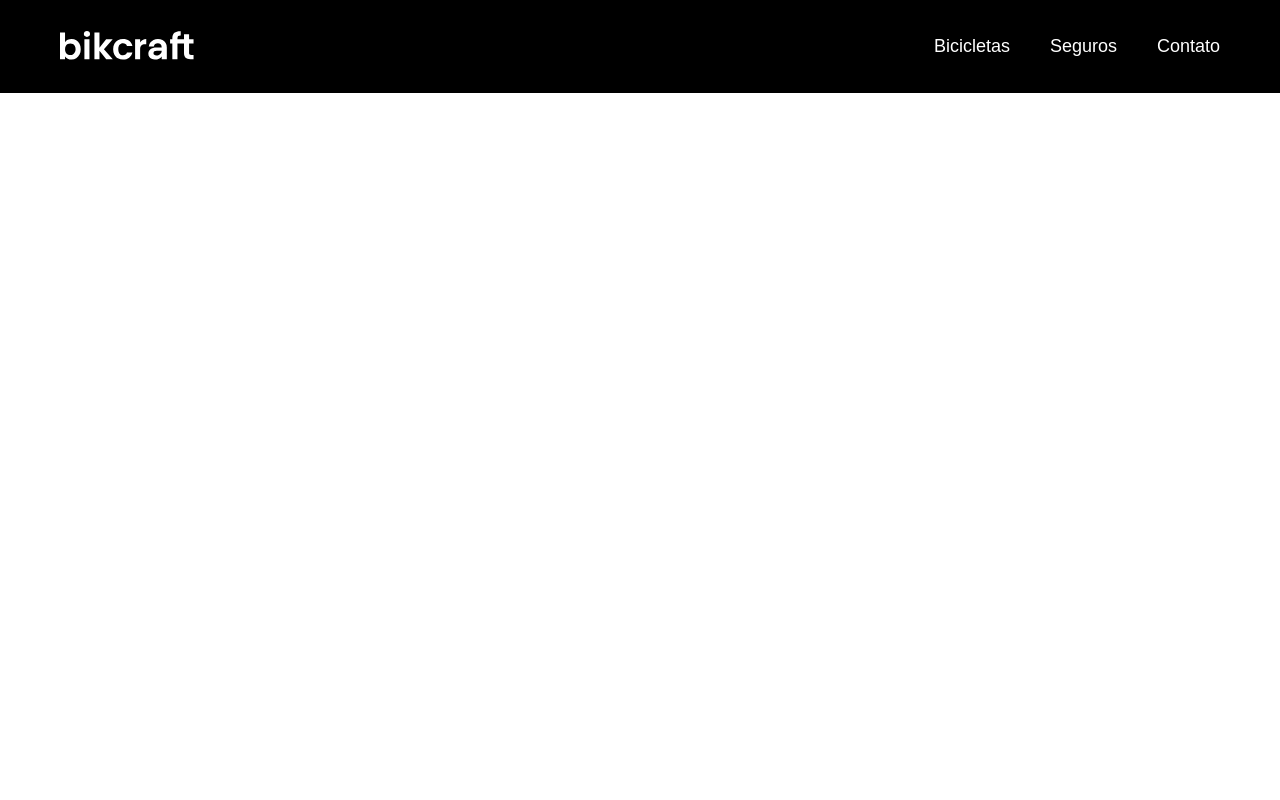
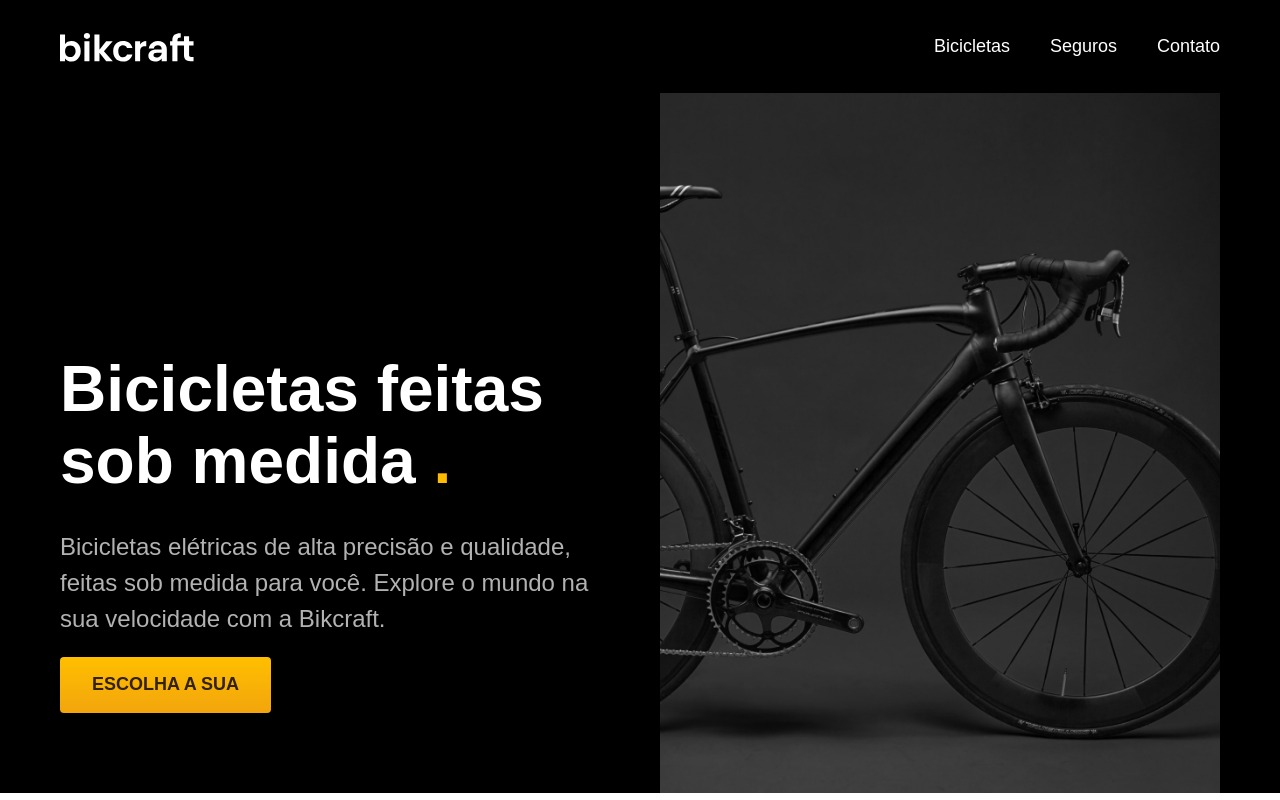
Before and after one commit to pausasilva/bikcraft, a plain HTML site: page index.html in a window 1280 px wide. Drawn offline with Linux system fonts and the light colour scheme.

Commit message:
begining of intro section

```diff
--- a/index.html
+++ b/index.html
@@ -14,7 +14,7 @@
   <header class="header-bg">
     <div class="header">
       <a href="./"><img src="./src/img/bikcraft.svg" alt="Bikcraft"></a>
-      <nav aria-label="primary nav">
+      <nav aria-label="Primary nav">
         <ul class="header-menu">
           <li><a href="./bikes.html">Bicicletas</a></li>
           <li><a href="./insurance.html">Seguros</a></li>
@@ -23,6 +23,20 @@
       </nav>
     </div>
   </header>
+
+  <main class="intro-bg">
+    <div class="intro">
+      <div class="intro-content">
+        <h1>Bicicletas feitas sob medida <span>.</span></h1>
+        <p>Bicicletas elétricas de alta precisão e qualidade, feitas sob medida
+          para você.
+          Explore o mundo na sua velocidade com a Bikcraft.
+        </p>
+        <a href="./bikes.html">Escolha a sua</a>
+      </div>
+      <img src="./src/img/fotos/introducao.jpg" alt="Black eletrical bike">
+    </div>
+  </main>
 </body>
 
 </html>
--- a/src/css/style.css
+++ b/src/css/style.css
@@ -2,13 +2,22 @@ body {
   margin: 0px;
   font-family: Arial, Helvetica, sans-serif;
 }
+h1,
+ul,
+p {
+  margin: 0px;
+}
 ul {
-  margin: 0px;
   padding: 0px;
   list-style: none;
 }
 a {
   text-decoration: none;
+  color: inherit;
+}
+img {
+  max-width: 100%;
+  display: block;
 }
 .header-bg {
   background: #000000;
@@ -78,3 +87,55 @@ a {
     font-size: 14px;
   }
 }
+/* Intro section */
+.intro-bg {
+  background-color: #000000;
+  color: white;
+}
+.intro {
+  display: grid;
+  grid-template-columns: 1fr 1fr;
+  gap: 0px 40px;
+  box-sizing: border-box;
+  max-width: 1200px;
+  padding-left: 20px;
+  padding-right: 20px;
+  margin-left: auto;
+  margin-right: auto;
+}
+.intro-content {
+  align-self: end;
+  padding-bottom: 80px;
+}
+
+.intro h1 {
+  margin-bottom: 32px;
+  font-size: 64px;
+  line-height: 1.125;
+}
+.intro h1 span {
+  color: #ffbb00;
+}
+
+.intro p {
+  margin-bottom: 20px;
+  font-size: 24px;
+  line-height: 1.5;
+  color: #b2b2b2;
+}
+
+.intro a {
+  display: inline-block;
+  padding: 16px 32px;
+  background: linear-gradient(#ffbf00, #f2a50c);
+  border-radius: 4px;
+  box-shadow: 0px 1px 2px rgba(0, 0, 0, 0.1);
+  text-transform: uppercase;
+  color: #332200;
+  font-size: 18px;
+  line-height: 1.33;
+  font-weight: bold;
+}
+.intro a:hover {
+  background: linear-gradient(#ffb60d, #e59317);
+}
```
